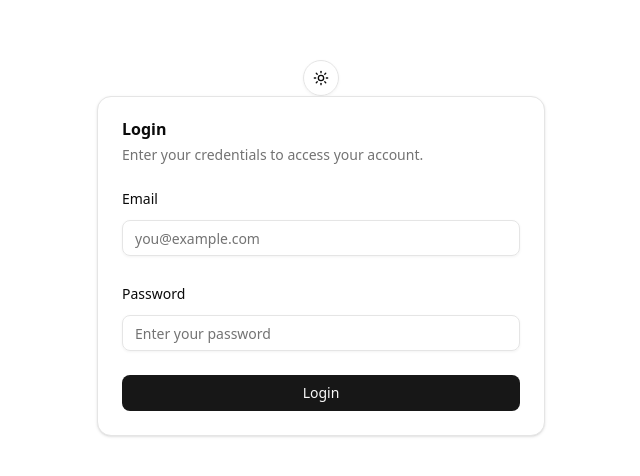
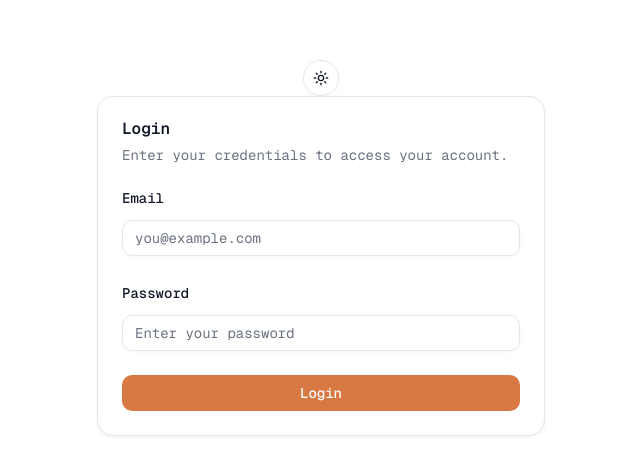
Before and after one commit to govindpvenu/getmycv, a Next.js app: page / in a window 1280 px wide. Shown: the part 152-628 px from the top of the page, without its empty margins (319-959 px from the left). Built offline with nearby package versions, Linux system fonts and the light colour scheme.

Commit message:
feat: tweak cn setup

```diff
--- a/app/globals.css
+++ b/app/globals.css
@@ -6,8 +6,8 @@
 @theme inline {
   --color-background: var(--background);
   --color-foreground: var(--foreground);
-  --font-sans: var(--font-geist-sans);
-  --font-mono: var(--font-geist-mono);
+  --font-sans: Geist Mono, ui-monospace, monospace;
+  --font-mono: JetBrains Mono, monospace;
   --color-sidebar-ring: var(--sidebar-ring);
   --color-sidebar-border: var(--sidebar-border);
   --color-sidebar-accent-foreground: var(--sidebar-accent-foreground);
@@ -41,75 +41,152 @@
   --radius-md: calc(var(--radius) - 2px);
   --radius-lg: var(--radius);
   --radius-xl: calc(var(--radius) + 4px);
+  --font-serif: serif;
+  --radius: 0.75rem;
+  --tracking-tighter: calc(var(--tracking-normal) - 0.05em);
+  --tracking-tight: calc(var(--tracking-normal) - 0.025em);
+  --tracking-wide: calc(var(--tracking-normal) + 0.025em);
+  --tracking-wider: calc(var(--tracking-normal) + 0.05em);
+  --tracking-widest: calc(var(--tracking-normal) + 0.1em);
+  --tracking-normal: var(--tracking-normal);
+  --shadow-2xl: var(--shadow-2xl);
+  --shadow-xl: var(--shadow-xl);
+  --shadow-lg: var(--shadow-lg);
+  --shadow-md: var(--shadow-md);
+  --shadow: var(--shadow);
+  --shadow-sm: var(--shadow-sm);
+  --shadow-xs: var(--shadow-xs);
+  --shadow-2xs: var(--shadow-2xs);
+  --spacing: var(--spacing);
+  --letter-spacing: var(--letter-spacing);
+  --shadow-offset-y: var(--shadow-offset-y);
+  --shadow-offset-x: var(--shadow-offset-x);
+  --shadow-spread: var(--shadow-spread);
+  --shadow-blur: var(--shadow-blur);
+  --shadow-opacity: var(--shadow-opacity);
+  --color-shadow-color: var(--shadow-color);
+  --color-destructive-foreground: var(--destructive-foreground);
 }
 
 :root {
-  --radius: 0.625rem;
+  --radius: 0.75rem;
   --background: oklch(1 0 0);
-  --foreground: oklch(0.145 0 0);
+  --foreground: oklch(0.2101 0.0318 264.6645);
   --card: oklch(1 0 0);
-  --card-foreground: oklch(0.145 0 0);
+  --card-foreground: oklch(0.2101 0.0318 264.6645);
   --popover: oklch(1 0 0);
-  --popover-foreground: oklch(0.145 0 0);
-  --primary: oklch(0.205 0 0);
-  --primary-foreground: oklch(0.985 0 0);
-  --secondary: oklch(0.97 0 0);
-  --secondary-foreground: oklch(0.205 0 0);
-  --muted: oklch(0.97 0 0);
-  --muted-foreground: oklch(0.556 0 0);
-  --accent: oklch(0.97 0 0);
-  --accent-foreground: oklch(0.205 0 0);
-  --destructive: oklch(0.577 0.245 27.325);
-  --border: oklch(0.922 0 0);
-  --input: oklch(0.922 0 0);
-  --ring: oklch(0.708 0 0);
-  --chart-1: oklch(0.646 0.222 41.116);
-  --chart-2: oklch(0.6 0.118 184.704);
-  --chart-3: oklch(0.398 0.07 227.392);
-  --chart-4: oklch(0.828 0.189 84.429);
-  --chart-5: oklch(0.769 0.188 70.08);
-  --sidebar: oklch(0.985 0 0);
-  --sidebar-foreground: oklch(0.145 0 0);
-  --sidebar-primary: oklch(0.205 0 0);
-  --sidebar-primary-foreground: oklch(0.985 0 0);
-  --sidebar-accent: oklch(0.97 0 0);
-  --sidebar-accent-foreground: oklch(0.205 0 0);
-  --sidebar-border: oklch(0.922 0 0);
-  --sidebar-ring: oklch(0.708 0 0);
+  --popover-foreground: oklch(0.2101 0.0318 264.6645);
+  --primary: oklch(0.6716 0.1368 48.513);
+  --primary-foreground: oklch(1 0 0);
+  --secondary: oklch(0.536 0.0398 196.028);
+  --secondary-foreground: oklch(1 0 0);
+  --muted: oklch(0.967 0.0029 264.5419);
+  --muted-foreground: oklch(0.551 0.0234 264.3637);
+  --accent: oklch(0.9491 0 0);
+  --accent-foreground: oklch(0.2101 0.0318 264.6645);
+  --destructive: oklch(0.6368 0.2078 25.3313);
+  --border: oklch(0.9276 0.0058 264.5313);
+  --input: oklch(0.9276 0.0058 264.5313);
+  --ring: oklch(0.6716 0.1368 48.513);
+  --chart-1: oklch(0.594 0.0443 196.0233);
+  --chart-2: oklch(0.7214 0.1337 49.9802);
+  --chart-3: oklch(0.8721 0.0864 68.5474);
+  --chart-4: oklch(0.6268 0 0);
+  --chart-5: oklch(0.683 0 0);
+  --sidebar: oklch(0.967 0.0029 264.5419);
+  --sidebar-foreground: oklch(0.2101 0.0318 264.6645);
+  --sidebar-primary: oklch(0.6716 0.1368 48.513);
+  --sidebar-primary-foreground: oklch(1 0 0);
+  --sidebar-accent: oklch(1 0 0);
+  --sidebar-accent-foreground: oklch(0.2101 0.0318 264.6645);
+  --sidebar-border: oklch(0.9276 0.0058 264.5313);
+  --sidebar-ring: oklch(0.6716 0.1368 48.513);
+  --destructive-foreground: oklch(0.9851 0 0);
+  --font-sans: Geist Mono, ui-monospace, monospace;
+  --font-serif: serif;
+  --font-mono: JetBrains Mono, monospace;
+  --shadow-color: #000000;
+  --shadow-opacity: 0.05;
+  --shadow-blur: 4px;
+  --shadow-spread: 0px;
+  --shadow-offset-x: 0px;
+  --shadow-offset-y: 1px;
+  --letter-spacing: 0rem;
+  --spacing: 0.25rem;
+  --shadow-2xs: 0px 1px 4px 0px hsl(0 0% 0% / 0.03);
+  --shadow-xs: 0px 1px 4px 0px hsl(0 0% 0% / 0.03);
+  --shadow-sm: 0px 1px 4px 0px hsl(0 0% 0% / 0.05),
+    0px 1px 2px -1px hsl(0 0% 0% / 0.05);
+  --shadow: 0px 1px 4px 0px hsl(0 0% 0% / 0.05),
+    0px 1px 2px -1px hsl(0 0% 0% / 0.05);
+  --shadow-md: 0px 1px 4px 0px hsl(0 0% 0% / 0.05),
+    0px 2px 4px -1px hsl(0 0% 0% / 0.05);
+  --shadow-lg: 0px 1px 4px 0px hsl(0 0% 0% / 0.05),
+    0px 4px 6px -1px hsl(0 0% 0% / 0.05);
+  --shadow-xl: 0px 1px 4px 0px hsl(0 0% 0% / 0.05),
+    0px 8px 10px -1px hsl(0 0% 0% / 0.05);
+  --shadow-2xl: 0px 1px 4px 0px hsl(0 0% 0% / 0.13);
+  --tracking-normal: 0rem;
 }
 
 .dark {
-  --background: oklch(0.145 0 0);
-  --foreground: oklch(0.985 0 0);
-  --card: oklch(0.205 0 0);
-  --card-foreground: oklch(0.985 0 0);
-  --popover: oklch(0.205 0 0);
-  --popover-foreground: oklch(0.985 0 0);
-  --primary: oklch(0.922 0 0);
-  --primary-foreground: oklch(0.205 0 0);
-  --secondary: oklch(0.269 0 0);
-  --secondary-foreground: oklch(0.985 0 0);
-  --muted: oklch(0.269 0 0);
-  --muted-foreground: oklch(0.708 0 0);
-  --accent: oklch(0.269 0 0);
-  --accent-foreground: oklch(0.985 0 0);
-  --destructive: oklch(0.704 0.191 22.216);
-  --border: oklch(1 0 0 / 10%);
-  --input: oklch(1 0 0 / 15%);
-  --ring: oklch(0.556 0 0);
-  --chart-1: oklch(0.488 0.243 264.376);
-  --chart-2: oklch(0.696 0.17 162.48);
-  --chart-3: oklch(0.769 0.188 70.08);
-  --chart-4: oklch(0.627 0.265 303.9);
-  --chart-5: oklch(0.645 0.246 16.439);
-  --sidebar: oklch(0.205 0 0);
-  --sidebar-foreground: oklch(0.985 0 0);
-  --sidebar-primary: oklch(0.488 0.243 264.376);
-  --sidebar-primary-foreground: oklch(0.985 0 0);
-  --sidebar-accent: oklch(0.269 0 0);
-  --sidebar-accent-foreground: oklch(0.985 0 0);
-  --sidebar-border: oklch(1 0 0 / 10%);
-  --sidebar-ring: oklch(0.556 0 0);
+  --background: oklch(0.1797 0.0043 308.1928);
+  --foreground: oklch(0.8109 0 0);
+  --card: oklch(0.1822 0 0);
+  --card-foreground: oklch(0.8109 0 0);
+  --popover: oklch(0.1797 0.0043 308.1928);
+  --popover-foreground: oklch(0.8109 0 0);
+  --primary: oklch(0.7214 0.1337 49.9802);
+  --primary-foreground: oklch(0.1797 0.0043 308.1928);
+  --secondary: oklch(0.594 0.0443 196.0233);
+  --secondary-foreground: oklch(0.1797 0.0043 308.1928);
+  --muted: oklch(0.252 0 0);
+  --muted-foreground: oklch(0.6268 0 0);
+  --accent: oklch(0.3211 0 0);
+  --accent-foreground: oklch(0.8109 0 0);
+  --destructive: oklch(0.594 0.0443 196.0233);
+  --border: oklch(0.252 0 0);
+  --input: oklch(0.252 0 0);
+  --ring: oklch(0.7214 0.1337 49.9802);
+  --chart-1: oklch(0.594 0.0443 196.0233);
+  --chart-2: oklch(0.7214 0.1337 49.9802);
+  --chart-3: oklch(0.8721 0.0864 68.5474);
+  --chart-4: oklch(0.6268 0 0);
+  --chart-5: oklch(0.683 0 0);
+  --sidebar: oklch(0.1822 0 0);
+  --sidebar-foreground: oklch(0.8109 0 0);
+  --sidebar-primary: oklch(0.7214 0.1337 49.9802);
+  --sidebar-primary-foreground: oklch(0.1797 0.0043 308.1928);
+  --sidebar-accent: oklch(0.3211 0 0);
+  --sidebar-accent-foreground: oklch(0.8109 0 0);
+  --sidebar-border: oklch(0.252 0 0);
+  --sidebar-ring: oklch(0.7214 0.1337 49.9802);
+  --destructive-foreground: oklch(0.1797 0.0043 308.1928);
+  --radius: 0.75rem;
+  --font-sans: Geist Mono, ui-monospace, monospace;
+  --font-serif: serif;
+  --font-mono: JetBrains Mono, monospace;
+  --shadow-color: #000000;
+  --shadow-opacity: 0.05;
+  --shadow-blur: 4px;
+  --shadow-spread: 0px;
+  --shadow-offset-x: 0px;
+  --shadow-offset-y: 1px;
+  --letter-spacing: 0rem;
+  --spacing: 0.25rem;
+  --shadow-2xs: 0px 1px 4px 0px hsl(0 0% 0% / 0.03);
+  --shadow-xs: 0px 1px 4px 0px hsl(0 0% 0% / 0.03);
+  --shadow-sm: 0px 1px 4px 0px hsl(0 0% 0% / 0.05),
+    0px 1px 2px -1px hsl(0 0% 0% / 0.05);
+  --shadow: 0px 1px 4px 0px hsl(0 0% 0% / 0.05),
+    0px 1px 2px -1px hsl(0 0% 0% / 0.05);
+  --shadow-md: 0px 1px 4px 0px hsl(0 0% 0% / 0.05),
+    0px 2px 4px -1px hsl(0 0% 0% / 0.05);
+  --shadow-lg: 0px 1px 4px 0px hsl(0 0% 0% / 0.05),
+    0px 4px 6px -1px hsl(0 0% 0% / 0.05);
+  --shadow-xl: 0px 1px 4px 0px hsl(0 0% 0% / 0.05),
+    0px 8px 10px -1px hsl(0 0% 0% / 0.05);
+  --shadow-2xl: 0px 1px 4px 0px hsl(0 0% 0% / 0.13);
 }
 
 @layer base {
@@ -118,180 +195,6 @@
   }
   body {
     @apply bg-background text-foreground;
+    letter-spacing: var(--tracking-normal);
   }
 }
-
-:root {
-  --background: oklch(1 0 0);
-  --foreground: oklch(0.145 0 0);
-  --card: oklch(1 0 0);
-  --card-foreground: oklch(0.145 0 0);
-  --popover: oklch(1 0 0);
-  --popover-foreground: oklch(0.145 0 0);
-  --primary: oklch(0.205 0 0);
-  --primary-foreground: oklch(0.985 0 0);
-  --secondary: oklch(0.97 0 0);
-  --secondary-foreground: oklch(0.205 0 0);
-  --muted: oklch(0.97 0 0);
-  --muted-foreground: oklch(0.556 0 0);
-  --accent: Share Theme oklch(0.97 0 0);
-  --accent-foreground: oklch(0.205 0 0);
-  --destructive: oklch(0.577 0.245 27.325);
-  --destructive-foreground: oklch(1 0 0);
-  --border: oklch(0.922 0 0);
-  --input: oklch(0.922 0 0);
-  --ring: oklch(0.708 0 0);
-  --chart-1: oklch(0.81 0.1 252);
-  --chart-2: oklch(0.62 0.19 260);
-  --chart-3: oklch(0.55 0.22 263);
-  --chart-4: oklch(0.49 0.22 264);
-  --chart-5: oklch(0.42 0.18 266);
-  --sidebar: oklch(0.985 0 0);
-  --sidebar-foreground: oklch(0.145 0 0);
-  --sidebar-primary: oklch(0.205 0 0);
-  --sidebar-primary-foreground: oklch(0.985 0 0);
-  --sidebar-accent: oklch(0.97 0 0);
-  --sidebar-accent-foreground: oklch(0.205 0 0);
-  --sidebar-border: oklch(0.922 0 0);
-  --sidebar-ring: oklch(0.708 0 0);
-  --font-sans: ui-sans-serif, system-ui, -apple-system, BlinkMacSystemFont,
-    "Segoe UI", Roboto, "Helvetica Neue", Arial, "Noto Sans", sans-serif,
-    "Apple Color Emoji", "Segoe UI Emoji", "Segoe UI Symbol", "Noto Color Emoji";
-  --font-serif: ui-serif, Georgia, Cambria, "Times New Roman", Times, serif;
-  --font-mono: ui-monospace, SFMono-Regular, Menlo, Monaco, Consolas,
-    "Liberation Mono", "Courier New", monospace;
-  --radius: 0.625rem;
-  --shadow-x: 0;
-  --shadow-y: 1px;
-  --shadow-blur: 3px;
-  --shadow-spread: 0px;
-  --shadow-opacity: 0.1;
-  --shadow-color: oklch(0 0 0);
-  --shadow-2xs: 0 1px 3px 0px hsl(0 0% 0% / 0.05);
-  --shadow-xs: 0 1px 3px 0px hsl(0 0% 0% / 0.05);
-  --shadow-sm: 0 1px 3px 0px hsl(0 0% 0% / 0.1),
-    0 1px 2px -1px hsl(0 0% 0% / 0.1);
-  --shadow: 0 1px 3px 0px hsl(0 0% 0% / 0.1), 0 1px 2px -1px hsl(0 0% 0% / 0.1);
-  --shadow-md: 0 1px 3px 0px hsl(0 0% 0% / 0.1),
-    0 2px 4px -1px hsl(0 0% 0% / 0.1);
-  --shadow-lg: 0 1px 3px 0px hsl(0 0% 0% / 0.1),
-    0 4px 6px -1px hsl(0 0% 0% / 0.1);
-  --shadow-xl: 0 1px 3px 0px hsl(0 0% 0% / 0.1),
-    0 8px 10px -1px hsl(0 0% 0% / 0.1);
-  --shadow-2xl: 0 1px 3px 0px hsl(0 0% 0% / 0.25);
-  --tracking-normal: 0em;
-  --spacing: 0.25rem;
-}
-
-.dark {
-  --background: oklch(0.145 0 0);
-  --foreground: oklch(0.985 0 0);
-  --card: oklch(0.205 0 0);
-  --card-foreground: oklch(0.985 0 0);
-  --popover: oklch(0.269 0 0);
-  --popover-foreground: oklch(0.985 0 0);
-  --primary: oklch(0.922 0 0);
-  --primary-foreground: oklch(0.205 0 0);
-  --secondary: oklch(0.269 0 0);
-  --secondary-foreground: oklch(0.985 0 0);
-  --muted: oklch(0.269 0 0);
-  --muted-foreground: oklch(0.708 0 0);
-  --accent: oklch(0.371 0 0);
-  --accent-foreground: oklch(0.985 0 0);
-  --destructive: oklch(0.704 0.191 22.216);
-  --destructive-foreground: oklch(0.985 0 0);
-  --border: oklch(0.275 0 0);
-  --input: oklch(0.325 0 0);
-  --ring: oklch(0.556 0 0);
-  --chart-1: oklch(0.81 0.1 252);
-  --chart-2: oklch(0.62 0.19 260);
-  --chart-3: oklch(0.55 0.22 263);
-  --chart-4: oklch(0.49 0.22 264);
-  --chart-5: oklch(0.42 0.18 266);
-  --sidebar: oklch(0.205 0 0);
-  --sidebar-foreground: oklch(0.985 0 0);
-  --sidebar-primary: oklch(0.488 0.243 264.376);
-  --sidebar-primary-foreground: oklch(0.985 0 0);
-  --sidebar-accent: oklch(0.269 0 0);
-  --sidebar-accent-foreground: oklch(0.985 0 0);
-  --sidebar-border: oklch(0.275 0 0);
-  --sidebar-ring: oklch(0.439 0 0);
-  --font-sans: ui-sans-serif, system-ui, -apple-system, BlinkMacSystemFont,
-    "Segoe UI", Roboto, "Helvetica Neue", Arial, "Noto Sans", sans-serif,
-    "Apple Color Emoji", "Segoe UI Emoji", "Segoe UI Symbol", "Noto Color Emoji";
-  --font-serif: ui-serif, Georgia, Cambria, "Times New Roman", Times, serif;
-  --font-mono: ui-monospace, SFMono-Regular, Menlo, Monaco, Consolas,
-    "Liberation Mono", "Courier New", monospace;
-  --radius: 0.625rem;
-  --shadow-x: 0;
-  --shadow-y: 1px;
-  --shadow-blur: 3px;
-  --shadow-spread: 0px;
-  --shadow-opacity: 0.1;
-  --shadow-color: oklch(0 0 0);
-  --shadow-2xs: 0 1px 3px 0px hsl(0 0% 0% / 0.05);
-  --shadow-xs: 0 1px 3px 0px hsl(0 0% 0% / 0.05);
-  --shadow-sm: 0 1px 3px 0px hsl(0 0% 0% / 0.1),
-    0 1px 2px -1px hsl(0 0% 0% / 0.1);
-  --shadow: 0 1px 3px 0px hsl(0 0% 0% / 0.1), 0 1px 2px -1px hsl(0 0% 0% / 0.1);
-  --shadow-md: 0 1px 3px 0px hsl(0 0% 0% / 0.1),
-    0 2px 4px -1px hsl(0 0% 0% / 0.1);
-  --shadow-lg: 0 1px 3px 0px hsl(0 0% 0% / 0.1),
-    0 4px 6px -1px hsl(0 0% 0% / 0.1);
-  --shadow-xl: 0 1px 3px 0px hsl(0 0% 0% / 0.1),
-    0 8px 10px -1px hsl(0 0% 0% / 0.1);
-  --shadow-2xl: 0 1px 3px 0px hsl(0 0% 0% / 0.25);
-}
-
-@theme inline {
-  --color-background: var(--background);
-  --color-foreground: var(--foreground);
-  --color-card: var(--card);
-  --color-card-foreground: var(--card-foreground);
-  --color-popover: var(--popover);
-  --color-popover-foreground: var(--popover-foreground);
-  --color-primary: var(--primary);
-  --color-primary-foreground: var(--primary-foreground);
-  --color-secondary: var(--secondary);
-  --color-secondary-foreground: var(--secondary-foreground);
-  --color-muted: var(--muted);
-  --color-muted-foreground: var(--muted-foreground);
-  --color-accent: var(--accent);
-  --color-accent-foreground: var(--accent-foreground);
-  --color-destructive: var(--destructive);
-  --color-destructive-foreground: var(--destructive-foreground);
-  --color-border: var(--border);
-  --color-input: var(--input);
-  --color-ring: var(--ring);
-  --color-chart-1: var(--chart-1);
-  --color-chart-2: var(--chart-2);
-  --color-chart-3: var(--chart-3);
-  --color-chart-4: var(--chart-4);
-  --color-chart-5: var(--chart-5);
-  --color-sidebar: var(--sidebar);
-  --color-sidebar-foreground: var(--sidebar-foreground);
-  --color-sidebar-primary: var(--sidebar-primary);
-  --color-sidebar-primary-foreground: var(--sidebar-primary-foreground);
-  --color-sidebar-accent: var(--sidebar-accent);
-  --color-sidebar-accent-foreground: var(--sidebar-accent-foreground);
-  --color-sidebar-border: var(--sidebar-border);
-  --color-sidebar-ring: var(--sidebar-ring);
-
-  --font-sans: var(--font-sans);
-  --font-mono: var(--font-mono);
-  --font-serif: var(--font-serif);
-
-  --radius-sm: calc(var(--radius) - 4px);
-  --radius-md: calc(var(--radius) - 2px);
-  --radius-lg: var(--radius);
-  --radius-xl: calc(var(--radius) + 4px);
-
-  --shadow-2xs: var(--shadow-2xs);
-  --shadow-xs: var(--shadow-xs);
-  --shadow-sm: var(--shadow-sm);
-  --shadow: var(--shadow);
-  --shadow-md: var(--shadow-md);
-  --shadow-lg: var(--shadow-lg);
-  --shadow-xl: var(--shadow-xl);
-  --shadow-2xl: var(--shadow-2xl);
-}
--- a/app/layout.tsx
+++ b/app/layout.tsx
@@ -25,14 +25,16 @@ export default function RootLayout({
 }>) {
   return (
     <html lang="en" suppressHydrationWarning>
-      <body
-        className={`${geistSans.variable} ${geistMono.variable} antialiased`}
-      >
+      <head>
         <script
           async
           crossOrigin="anonymous"
           src="https://tweakcn.com/live-preview.min.js"
         />
+      </head>
+      <body
+        className={`${geistSans.variable} ${geistMono.variable} antialiased`}
+      >
         <ThemeProvider
           attribute="class"
           defaultTheme="system"
```
